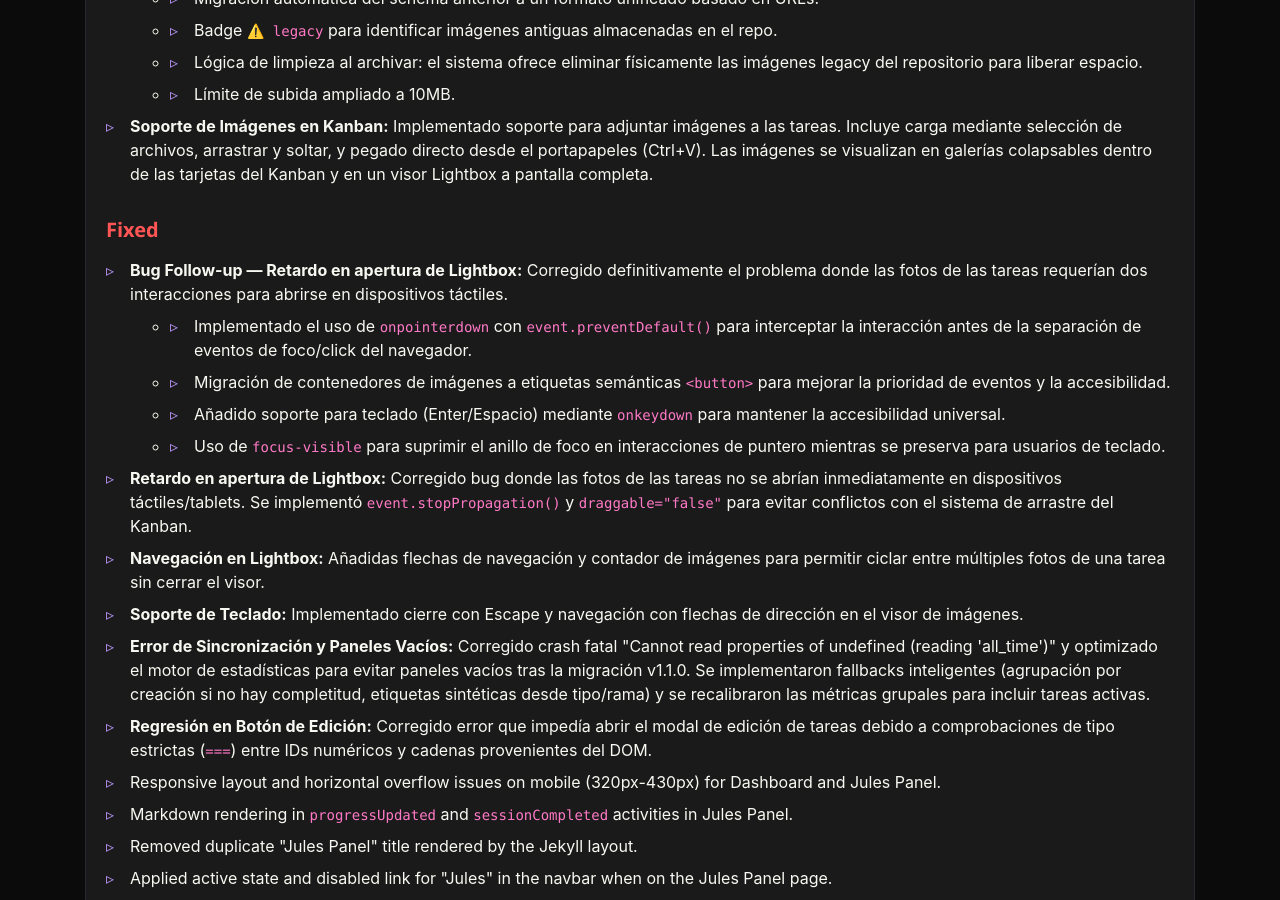
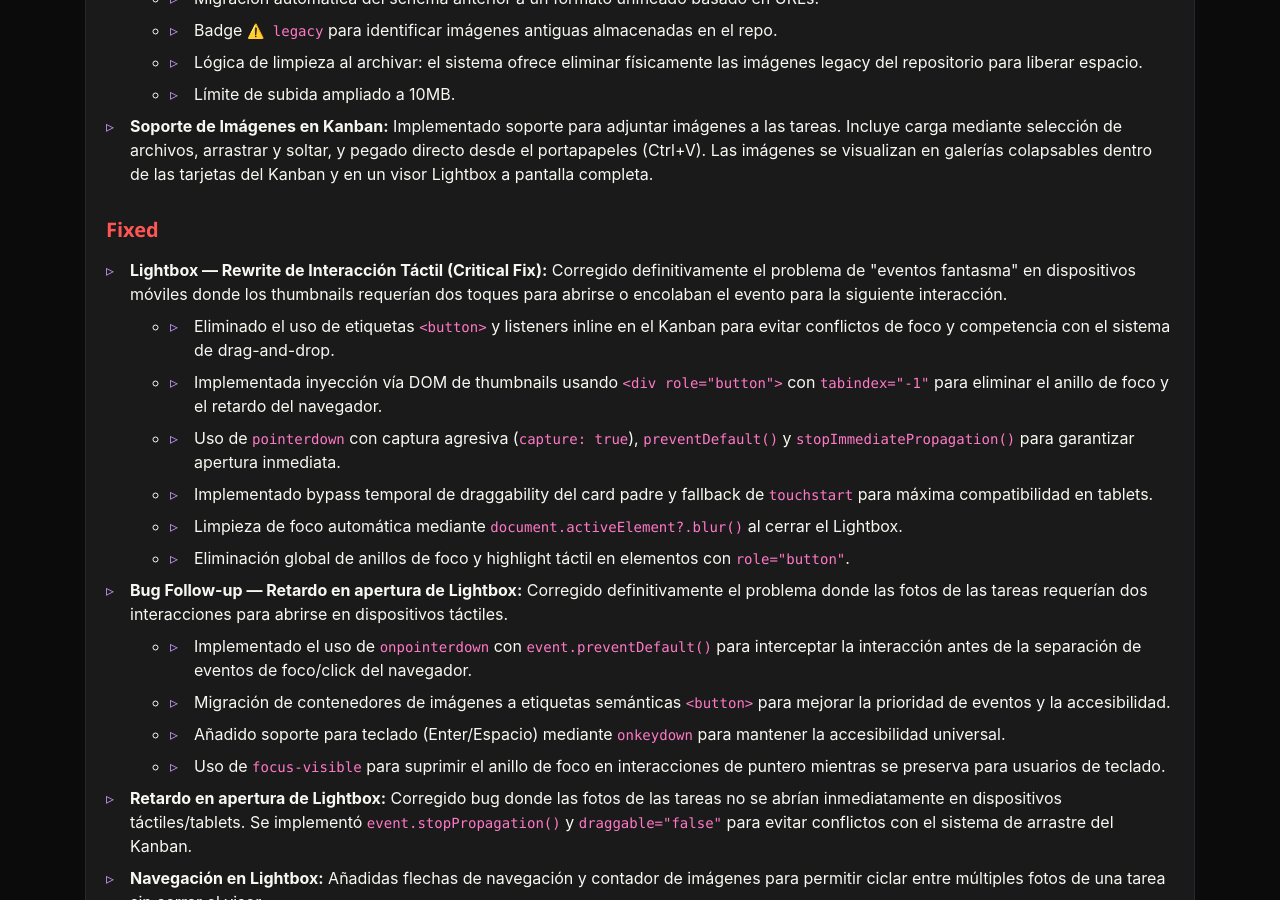
Before and after one commit to hypenosys/hypenosys.github.io, a Jekyll site: the page built from CHANGELOG.html, in a window 1280 px wide and 900 px high, scrolled down 2215 px. Built offline with Jekyll 4.4.1, drawn with Linux system fonts in a browser that asks for light colours.

Commit message:
fix: critical rewrite of lightbox touch interaction on tablets
- Implement low-level `pointerdown` and `touchstart` listeners with capture to bypass mobile event delays and focus ghosting.
- Fix conflict with draggable cards by temporarily disabling `draggable` on parent card during thumbnail interaction.
- Transition thumbnails from `<button>` strings to `<div>` elements injected via DOM for reliable event binding.
- Add global CSS overrides to eliminate green focus rings and -webkit tap highlights.
- Ensure all lingering focus is cleared on lightbox close via `document.activeElement.blur()`.
- Update CHANGELOG.html with detailed fix description.

Co-authored-by: Axlfc <14998495+Axlfc@users.noreply.github.com>

```diff
--- a/CHANGELOG.html
+++ b/CHANGELOG.html
@@ -117,6 +117,16 @@ permalink: /CHANGELOG.html
             </ul>
             <h5 class="text-danger">Fixed</h5>
             <ul class="tree-view mb-3">
+              <li><strong>Lightbox — Rewrite de Interacción Táctil (Critical Fix):</strong> Corregido definitivamente el problema de "eventos fantasma" en dispositivos móviles donde los thumbnails requerían dos toques para abrirse o encolaban el evento para la siguiente interacción.
+                <ul>
+                  <li>Eliminado el uso de etiquetas <code>&lt;button&gt;</code> y listeners inline en el Kanban para evitar conflictos de foco y competencia con el sistema de drag-and-drop.</li>
+                  <li>Implementada inyección vía DOM de thumbnails usando <code>&lt;div role="button"&gt;</code> con <code>tabindex="-1"</code> para eliminar el anillo de foco y el retardo del navegador.</li>
+                  <li>Uso de <code>pointerdown</code> con captura agresiva (<code>capture: true</code>), <code>preventDefault()</code> y <code>stopImmediatePropagation()</code> para garantizar apertura inmediata.</li>
+                  <li>Implementado bypass temporal de draggability del card padre y fallback de <code>touchstart</code> para máxima compatibilidad en tablets.</li>
+                  <li>Limpieza de foco automática mediante <code>document.activeElement?.blur()</code> al cerrar el Lightbox.</li>
+                  <li>Eliminación global de anillos de foco y highlight táctil en elementos con <code>role="button"</code>.</li>
+                </ul>
+              </li>
               <li><strong>Bug Follow-up — Retardo en apertura de Lightbox:</strong> Corregido definitivamente el problema donde las fotos de las tareas requerían dos interacciones para abrirse en dispositivos táctiles.
                 <ul>
                   <li>Implementado el uso de <code>onpointerdown</code> con <code>event.preventDefault()</code> para interceptar la interacción antes de la separación de eventos de foco/click del navegador.</li>
--- a/dashboard.html
+++ b/dashboard.html
@@ -34,6 +34,8 @@
         .custom-scrollbar::-webkit-scrollbar-track { background: #0f172a; }
         .custom-scrollbar::-webkit-scrollbar-thumb { background: #334155; border-radius: 10px; }
         .custom-scrollbar::-webkit-scrollbar-thumb:hover { background: #475569; }
+
+        [role="button"] { outline: none !important; -webkit-tap-highlight-color: transparent !important; }
     </style>
 </head>
 <body class="h-full text-slate-100 flex flex-col">
```
Also changed, not shown: assets/javascript/dashboard.js (+37 -12 lines).
